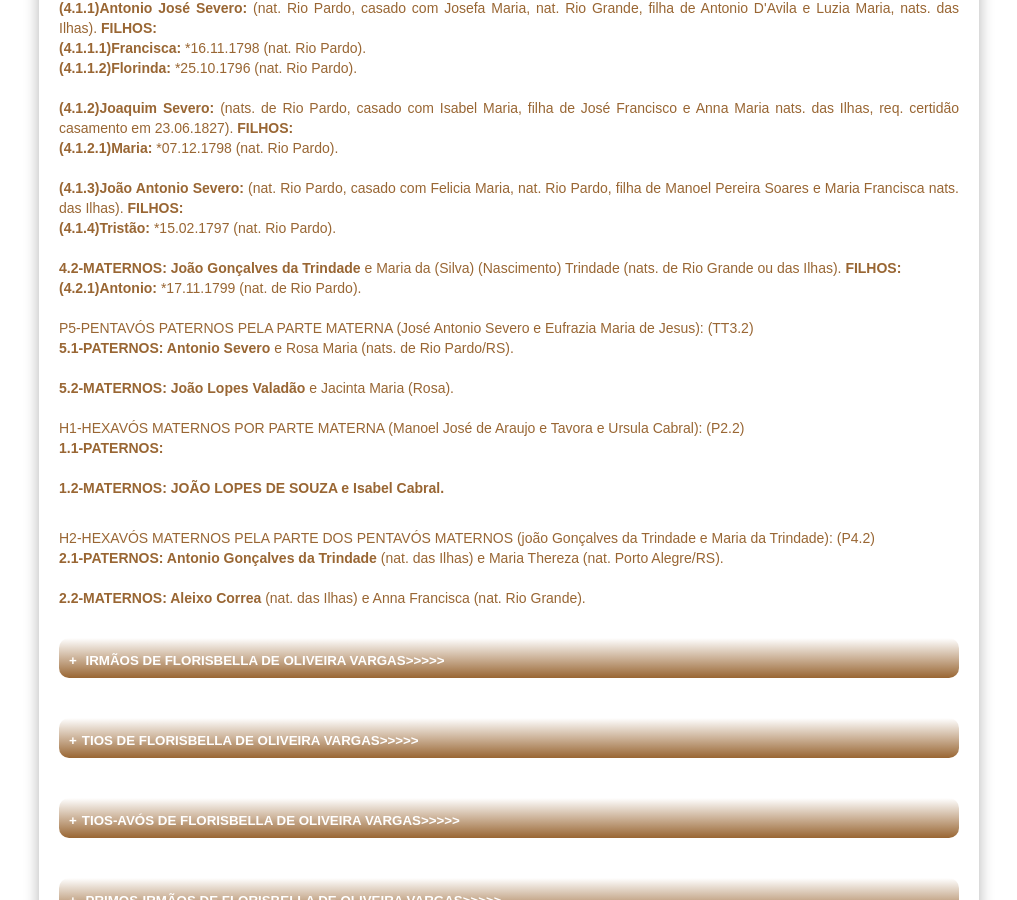
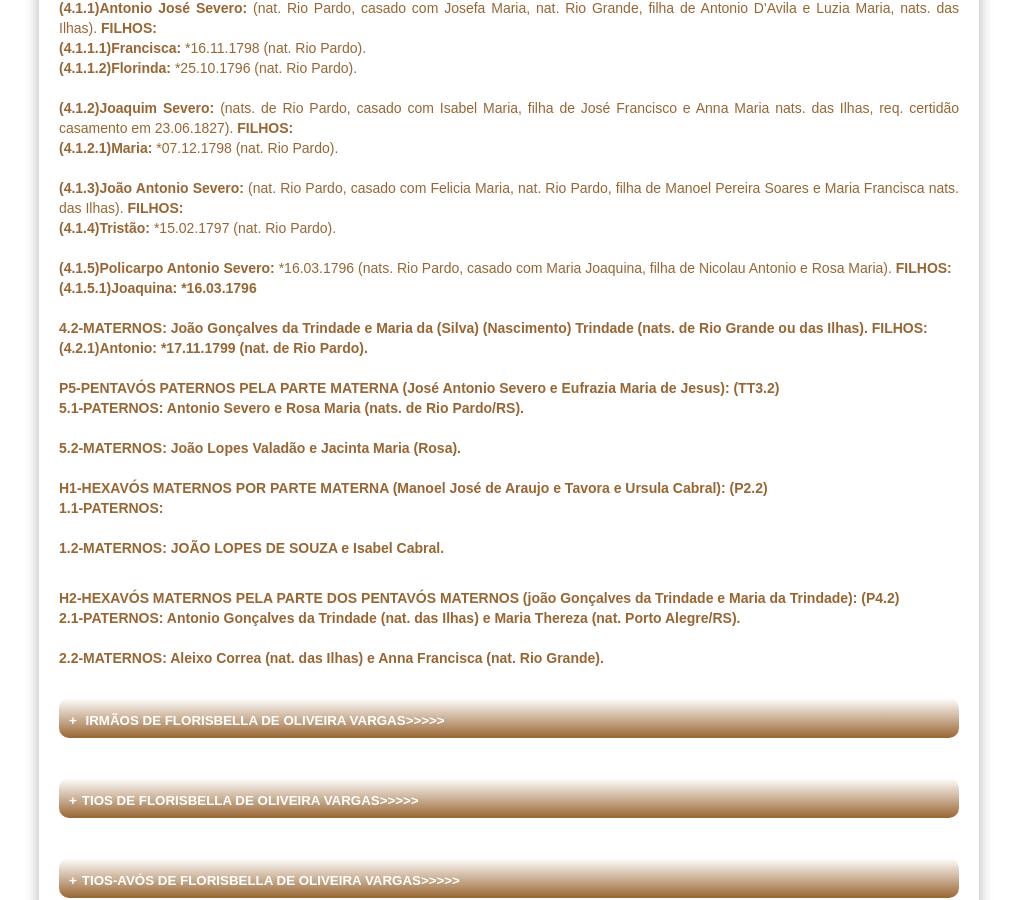
Before and after one commit to claudiovargas1955/claudiovargas1955.github.io, a Jekyll site: the page built from _pages/arvore-genealogica-de-costados-de-florisbella.html, in a window 1280 px wide and 900 px high, scrolled down 2541 px. Shown: the whole window, without its empty margins (131-1148 px from the left). Built offline with Jekyll 4.4.1, drawn with Linux system fonts in a browser that asks for light colours; some web fonts are replaced.

Commit message:
Update arvore-genealogica-de-costados-de-florisbella.html

```diff
--- a/_pages/arvore-genealogica-de-costados-de-florisbella.html
+++ b/_pages/arvore-genealogica-de-costados-de-florisbella.html
@@ -525,8 +525,12 @@ certidão casamento em 23.06.1827). <b>FILHOS:</b><br>
 Francisca nats. das Ilhas). <b>FILHOS: </b><br>
 <b>(4.1.4)Tristão: </b>*15.02.1797 (nat. Rio Pardo).<br><br>
 
+<b>(4.1.5)Policarpo Antonio Severo: </b>*16.03.1796 (nats. Rio Pardo, casado com Maria Joaquina, filha de Nicolau Antonio e Rosa Maria).
+<b>FILHOS:</b><br>
+<b>(4.1.5.1)Joaquina: *16.03.1796 <br><br>
+
 <b>4.2-MATERNOS: João Gonçalves da Trindade </b>e Maria da (Silva) (Nascimento) Trindade (nats. de Rio Grande ou das Ilhas). <b>FILHOS:
-</b><br>
+ </b><br>
 <b>(4.2.1)Antonio: </b>*17.11.1799 (nat. de Rio Pardo).<br><br>
 
 P5-PENTAVÓS PATERNOS PELA PARTE MATERNA (José Antonio Severo e Eufrazia Maria de Jesus): (TT3.2)<br>
```
